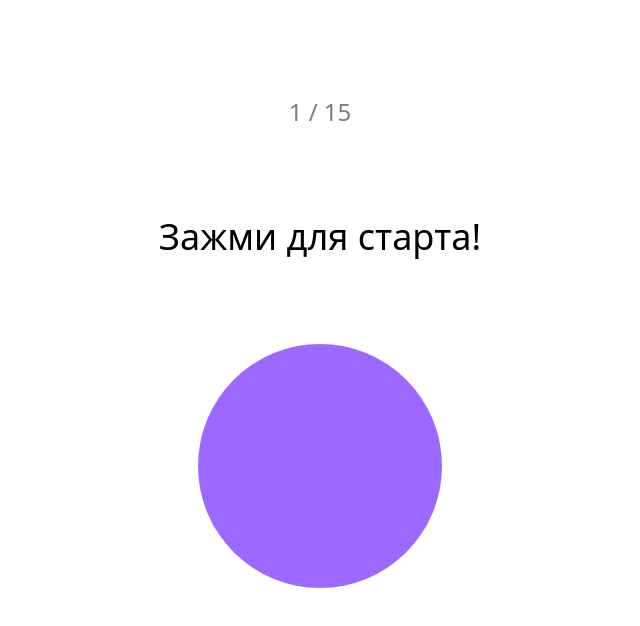
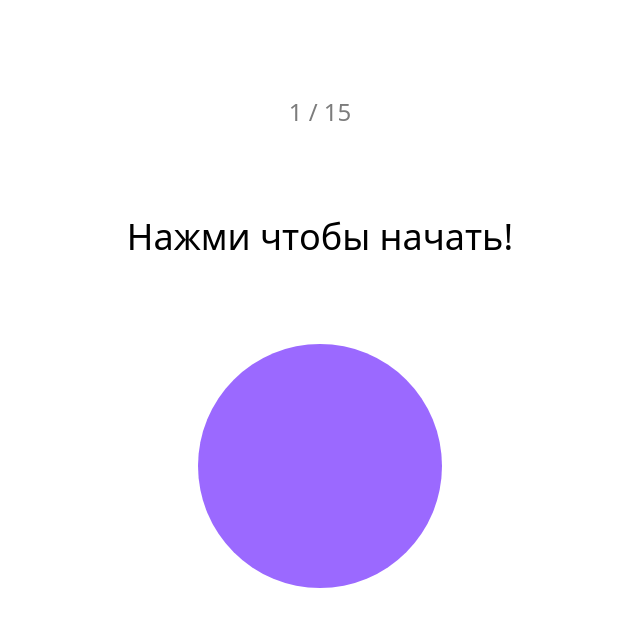
Before and after one commit to kennuuss/kegelcises, a React (Vite) app: page / in a window 1280 px wide. Shown: the top 626 px of the page, without its empty margins (320-960 px from the left). Built offline with nearby package versions, Linux system fonts and the light colour scheme.

Commit message:
started rest func. and added variability to H1

```diff
--- a/src/App.jsx
+++ b/src/App.jsx
@@ -9,6 +9,8 @@ function App() {
 	const [isPressed, setIsPressed] = useState(false)
 	const [pressDuration, setPressDuration] = useState(0)
 	const [intervalId, setIntervalId] = useState(null)
+	const [isItRestNow, setIsItRestNow] = useState(false)
+	const [restDuration, setRestDuration] = useState(0)
 
 	const startTimer = () => {
 		setPressDuration(0)
@@ -18,12 +20,23 @@ function App() {
 		setIntervalId(id)
 	}
 
-	const stopTimer = (isMouseLeave) => {
+	const stopTimer = () => {
 		clearInterval(intervalId)
 		setIsPressed(false)
+
+		/* setIsItRestNow(true) */
+		setRestDuration(pressDuration)
+		setPressDuration(0)
+
 		if (currentCount <= 14) {
 			setCount((prev) => prev + 1)
 		}
+
+		/* const restId = setInterval(() => {
+			setPressDuration((prev) => prev - 1)
+		}, 1000)
+		setRestDuration(restId) */
+
 	}
 
 	const handleMouseDown = () => {
@@ -35,14 +48,10 @@ function App() {
 		if (isPressed) {
 			stopTimer()
 		}
-		setPressDuration(0)
 	}
 
 	const handleMouseLeave = () => {
-		if (isPressed) {
-			stopTimer()
-			setPressDuration(0)
-		}
+		handleMouseUp()
 	}
 
 	useEffect(() => {
@@ -56,12 +65,19 @@ function App() {
 			<RepCount currentCount={currentCount} setCount={setCount}>
 				{currentCount}
 			</RepCount>
-			<H1>Зажми для старта!</H1>
+			<H1>
+				{isPressed
+					? 'Вдох!'
+					: isItRestNow
+					? `Отдых ${restDuration} сек.`
+					: 'Нажми чтобы начать!'}
+			</H1>
 			<KegelsButton
 				handleMouseDown={handleMouseDown}
 				handleMouseUp={handleMouseUp}
 				handleMouseLeave={handleMouseLeave}
 				pressDuration={pressDuration}
+				isPressed={isPressed}
 			/>
 			<Countdown pressDuration={pressDuration}>{pressDuration}</Countdown>
 		</div>
--- a/src/SVGs.jsx
+++ b/src/SVGs.jsx
@@ -11,31 +11,31 @@ export const SVGTrashBin = (
 		<path
 			d='M20.5001 6H3.5'
 			stroke='#1C274C'
-			stroke-width='1.5'
-			stroke-linecap='round'
+			strokeWidth='1.5'
+			strokeLinecap='round'
 		/>
 		<path
 			d='M18.8332 8.5L18.3732 15.3991C18.1962 18.054 18.1077 19.3815 17.2427 20.1907C16.3777 21 15.0473 21 12.3865 21H11.6132C8.95235 21 7.62195 21 6.75694 20.1907C5.89194 19.3815 5.80344 18.054 5.62644 15.3991L5.1665 8.5'
 			stroke='#1C274C'
-			stroke-width='1.5'
-			stroke-linecap='round'
+			strokeWidth='1.5'
+			strokeLinecap='round'
 		/>
 		<path
 			d='M9.5 11L10 16'
 			stroke='#1C274C'
-			stroke-width='1.5'
-			stroke-linecap='round'
+			strokeWidth='1.5'
+			strokeLinecap='round'
 		/>
 		<path
 			d='M14.5 11L14 16'
 			stroke='#1C274C'
-			stroke-width='1.5'
-			stroke-linecap='round'
+			strokeWidth='1.5'
+			strokeLinecap='round'
 		/>
 		<path
 			d='M6.5 6C6.55588 6 6.58382 6 6.60915 5.99936C7.43259 5.97849 8.15902 5.45491 8.43922 4.68032C8.44784 4.65649 8.45667 4.62999 8.47434 4.57697L8.57143 4.28571C8.65431 4.03708 8.69575 3.91276 8.75071 3.8072C8.97001 3.38607 9.37574 3.09364 9.84461 3.01877C9.96213 3 10.0932 3 10.3553 3H13.6447C13.9068 3 14.0379 3 14.1554 3.01877C14.6243 3.09364 15.03 3.38607 15.2493 3.8072C15.3043 3.91276 15.3457 4.03708 15.4286 4.28571L15.5257 4.57697C15.5433 4.62992 15.5522 4.65651 15.5608 4.68032C15.841 5.45491 16.5674 5.97849 17.3909 5.99936C17.4162 6 17.4441 6 17.5 6'
 			stroke='#1C274C'
-			stroke-width='1.5'
+			strokeWidth='1.5'
 		/>
 	</svg>
 )
```
Also changed, not shown: Components/KegelsButton.jsx (line endings or trailing spaces).
